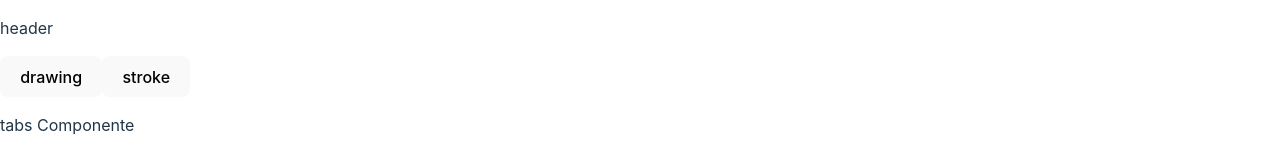
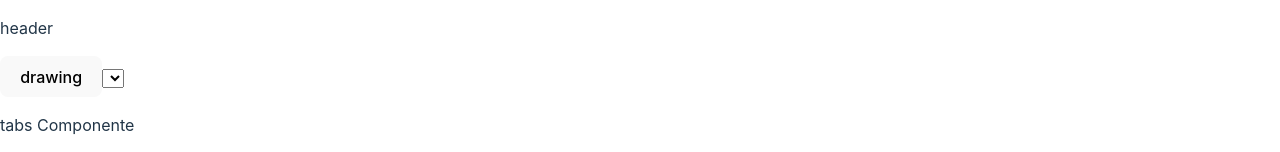
Before and after one commit to kevinu27/OneNoteReact, a React (Vite) app: page / in a window 1280 px wide. Shown: the top 152 px of the page. Built offline with nearby package versions, Linux system fonts and the light colour scheme.

Commit message:
select o button

```diff
--- a/src/components/Buttons.jsx
+++ b/src/components/Buttons.jsx
@@ -21,7 +21,8 @@ function onclickHandler(e, index, button){
 
     return(
         <>
-            {ButtonsContent.map( (button, index) => <button onClick={(e)=> onclickHandler(e, index, button)} key={index}> {button.buttonId}</button> )}
+            {ButtonsContent.map( (button, index) =>  button.buttonType == "button" ? <button onClick={(e)=> onclickHandler(e, index, button)} key={index}> {button.buttonId}</button> : null )}
+            {ButtonsContent.map( (button, index) =>  button.buttonType == "select" ? <select onClick={(e)=> onclickHandler(e, index, button)} key={index}> {button.buttonId}</select> : null )}
         </>
     )
 }
```
